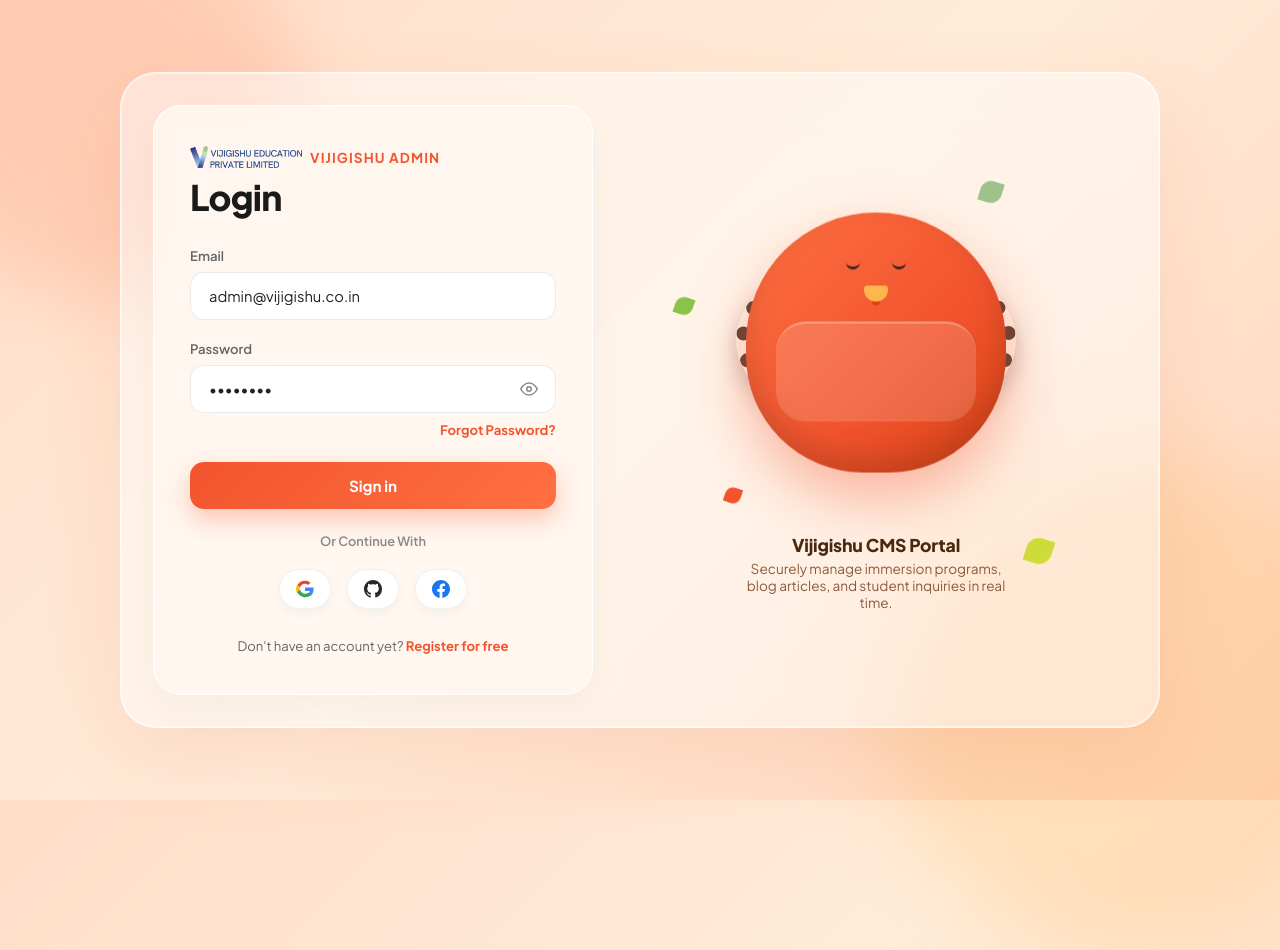
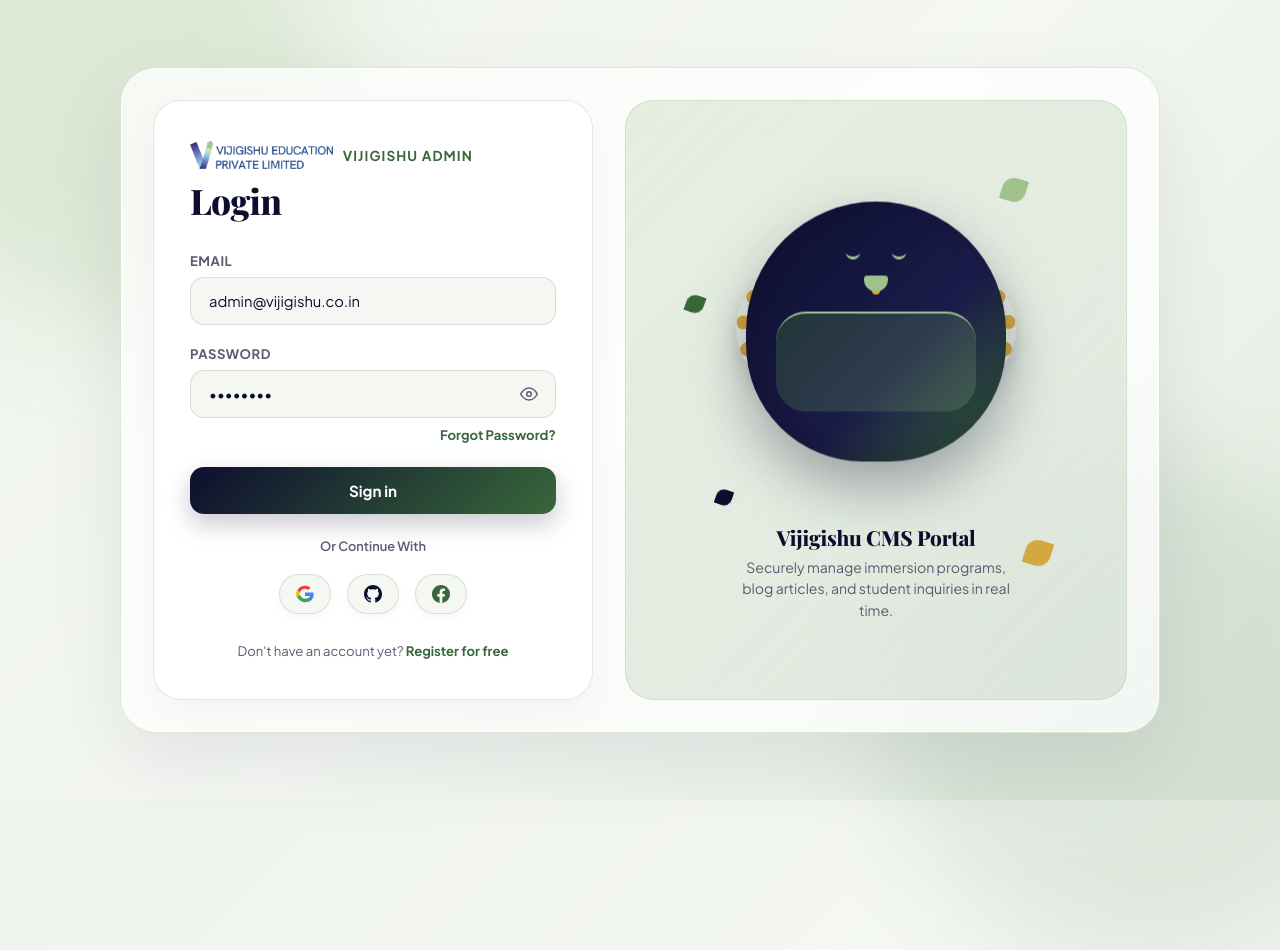
Before and after one commit to Shivam1101/vijigishu-website, a plain HTML site: page login.html in a window 1280 px wide. Shown: the top 950 px of the page. Drawn offline with nearby package versions, Linux system fonts and the light colour scheme.

Commit message:
Update login.html to match Vijigishu official brand color palette

```diff
--- a/login.html
+++ b/login.html
@@ -9,6 +9,19 @@
   <link href="https://fonts.googleapis.com/css2?family=Plus+Jakarta+Sans:wght@400;500;600;700;800&family=Playfair+Display:wght@700;800&display=swap" rel="stylesheet" />
 
   <style>
+    :root {
+      --navy: #0D0E2E;
+      --green: #38673A;
+      --sage: #9FC28C;
+      --gold: #D4A840;
+      --off: #F4F7F2;
+      --dark: #07081A;
+      --white: #FFFFFF;
+      --gray: #5A5B70;
+      --border: rgba(56, 103, 58, 0.15);
+      --ease: cubic-bezier(0.25, 1, 0.5, 1);
+    }
+
     *, *::before, *::after {
       box-sizing: border-box;
       margin: 0;
@@ -18,14 +31,14 @@
     body {
       font-family: 'Plus Jakarta Sans', sans-serif;
       min-height: 100vh;
-      background: linear-gradient(135deg, #FFDEC9 0%, #FFECD9 50%, #FFD4BC 100%);
+      background: linear-gradient(135deg, #EEF4EB 0%, #F4F7F2 50%, #E2ECE0 100%);
       display: flex;
       align-items: center;
       justify-content: center;
       padding: 24px;
       position: relative;
       overflow-x: hidden;
-      color: #2D2D2D;
+      color: var(--navy);
     }
 
     /* Ambient Background Glow Particles */
@@ -33,20 +46,20 @@
       position: absolute;
       border-radius: 50%;
       pointer-events: none;
-      filter: blur(40px);
-      opacity: 0.6;
+      filter: blur(50px);
+      opacity: 0.5;
     }
     .particle-1 {
-      width: 400px;
-      height: 400px;
-      background: rgba(255, 138, 101, 0.4);
-      top: -100px;
+      width: 450px;
+      height: 450px;
+      background: rgba(159, 194, 140, 0.45);
+      top: -120px;
       left: -100px;
     }
     .particle-2 {
       width: 500px;
       height: 500px;
-      background: rgba(255, 183, 77, 0.35);
+      background: rgba(56, 103, 58, 0.2);
       bottom: -150px;
       right: -100px;
     }
@@ -55,12 +68,12 @@
     .login-container {
       width: 100%;
       max-width: 1040px;
-      background: rgba(255, 255, 255, 0.45);
+      background: rgba(255, 255, 255, 0.72);
       backdrop-filter: blur(25px);
       -webkit-backdrop-filter: blur(25px);
       border-radius: 36px;
-      border: 1px solid rgba(255, 255, 255, 0.7);
-      box-shadow: 0 30px 80px rgba(220, 100, 50, 0.12), inset 0 0 0 1px rgba(255, 255, 255, 0.5);
+      border: 1px solid rgba(159, 194, 140, 0.35);
+      box-shadow: 0 30px 80px rgba(13, 14, 46, 0.08), inset 0 0 0 1px rgba(255, 255, 255, 0.6);
       display: grid;
       grid-template-columns: 440px 1fr;
       padding: 32px;
@@ -71,12 +84,11 @@
 
     /* Left Side Form Card */
     .form-card {
-      background: rgba(255, 246, 240, 0.88);
-      backdrop-filter: blur(12px);
+      background: var(--white);
       border-radius: 28px;
       padding: 40px 36px;
-      border: 1px solid rgba(255, 255, 255, 0.9);
-      box-shadow: 0 15px 35px rgba(0, 0, 0, 0.03);
+      border: 1px solid var(--border);
+      box-shadow: 0 15px 35px rgba(13, 14, 46, 0.04);
       display: flex;
       flex-direction: column;
       justify-content: center;
@@ -85,25 +97,26 @@
     .brand-subtitle {
       font-size: 0.85rem;
       font-weight: 700;
-      color: #F2542D;
+      color: var(--green);
       text-transform: uppercase;
       letter-spacing: 0.08em;
-      margin-bottom: 6px;
+      margin-bottom: 8px;
       display: flex;
       align-items: center;
-      gap: 8px;
+      gap: 10px;
     }
 
     .brand-subtitle img {
-      height: 22px;
+      height: 28px;
       width: auto;
       object-fit: contain;
     }
 
     .form-title {
+      font-family: 'Playfair Display', serif;
       font-size: 2.2rem;
       font-weight: 800;
-      color: #1A1A1A;
+      color: var(--navy);
       margin-bottom: 28px;
       letter-spacing: -0.02em;
     }
@@ -115,9 +128,11 @@
     .form-label {
       display: block;
       font-size: 0.82rem;
-      font-weight: 600;
-      color: #666666;
+      font-weight: 700;
+      color: var(--gray);
       margin-bottom: 8px;
+      text-transform: uppercase;
+      letter-spacing: 0.04em;
     }
 
     .input-wrapper {
@@ -130,22 +145,23 @@
       width: 100%;
       padding: 14px 18px;
       border-radius: 14px;
-      border: 1px solid rgba(0, 0, 0, 0.08);
-      background: #FFFFFF;
+      border: 1px solid var(--border);
+      background: var(--off);
       font-size: 0.92rem;
-      color: #222;
+      color: var(--navy);
       outline: none;
-      transition: border-color 0.25s, box-shadow 0.25s;
+      transition: all 0.25s var(--ease);
       font-family: inherit;
     }
 
     .form-input::placeholder {
-      color: #AAAAAA;
+      color: #9A9BB0;
     }
 
     .form-input:focus {
-      border-color: #F2542D;
-      box-shadow: 0 0 0 4px rgba(242, 84, 45, 0.12);
+      background: var(--white);
+      border-color: var(--green);
+      box-shadow: 0 0 0 4px rgba(56, 103, 58, 0.15);
     }
 
     .pwd-toggle {
@@ -154,15 +170,16 @@
       background: none;
       border: none;
       cursor: pointer;
-      color: #888888;
+      color: var(--gray);
       display: flex;
       align-items: center;
       justify-content: center;
       padding: 4px;
+      transition: color 0.2s;
     }
 
     .pwd-toggle:hover {
-      color: #F2542D;
+      color: var(--green);
     }
 
     .forgot-link {
@@ -170,7 +187,7 @@
       text-align: right;
       font-size: 0.82rem;
       font-weight: 700;
-      color: #F2542D;
+      color: var(--green);
       text-decoration: none;
       margin-top: 8px;
       margin-bottom: 24px;
@@ -186,20 +203,21 @@
       width: 100%;
       padding: 14px;
       border-radius: 14px;
-      background: linear-gradient(135deg, #F2542D 0%, #FF7043 100%);
-      color: #FFFFFF;
+      background: linear-gradient(135deg, var(--navy) 0%, var(--green) 100%);
+      color: var(--white);
       font-size: 0.95rem;
       font-weight: 700;
       border: none;
       cursor: pointer;
-      box-shadow: 0 10px 25px rgba(242, 84, 45, 0.32);
-      transition: transform 0.2s, box-shadow 0.2s;
+      box-shadow: 0 10px 25px rgba(13, 14, 46, 0.22);
+      transition: transform 0.2s var(--ease), box-shadow 0.2s var(--ease), background 0.2s;
       font-family: inherit;
     }
 
     .btn-signin:hover {
       transform: translateY(-2px);
-      box-shadow: 0 14px 30px rgba(242, 84, 45, 0.42);
+      box-shadow: 0 14px 30px rgba(56, 103, 58, 0.35);
+      background: linear-gradient(135deg, var(--green) 0%, #2A4F2C 100%);
     }
 
     .btn-signin:active {
@@ -211,7 +229,7 @@
       margin: 24px 0 20px;
       font-size: 0.8rem;
       font-weight: 600;
-      color: #888888;
+      color: var(--gray);
       position: relative;
     }
 
@@ -226,29 +244,31 @@
       width: 52px;
       height: 40px;
       border-radius: 100px;
-      background: #FFFFFF;
-      border: 1px solid rgba(0, 0, 0, 0.06);
-      box-shadow: 0 4px 12px rgba(0, 0, 0, 0.04);
+      background: var(--off);
+      border: 1px solid var(--border);
+      box-shadow: 0 4px 12px rgba(0, 0, 0, 0.03);
       display: flex;
       align-items: center;
       justify-content: center;
       cursor: pointer;
-      transition: transform 0.2s, box-shadow 0.2s;
+      transition: transform 0.2s, box-shadow 0.2s, border-color 0.2s;
     }
 
     .social-btn:hover {
       transform: translateY(-2px);
-      box-shadow: 0 8px 18px rgba(0, 0, 0, 0.08);
+      border-color: var(--green);
+      box-shadow: 0 8px 18px rgba(56, 103, 58, 0.15);
+      background: var(--white);
     }
 
     .register-footer {
       text-align: center;
       font-size: 0.82rem;
-      color: #666666;
+      color: var(--gray);
     }
 
     .register-footer a {
-      color: #F2542D;
+      color: var(--green);
       font-weight: 700;
       text-decoration: none;
     }
@@ -257,7 +277,7 @@
       text-decoration: underline;
     }
 
-    /* Right Side 3D Visual Illustration */
+    /* Right Side 3D Visual Card */
     .visual-card {
       position: relative;
       display: flex;
@@ -267,9 +287,11 @@
       padding: 40px;
       overflow: hidden;
       border-radius: 28px;
+      background: linear-gradient(135deg, rgba(159, 194, 140, 0.25) 0%, rgba(56, 103, 58, 0.12) 100%);
+      border: 1px solid rgba(159, 194, 140, 0.3);
     }
 
-    /* Floating Leaves Effect */
+    /* Floating Leaves Effect (Sage, Green & Gold) */
     .leaf {
       position: absolute;
       border-radius: 50% 0 50% 0;
@@ -278,27 +300,27 @@
     }
 
     .leaf-1 {
-      width: 22px;
-      height: 22px;
-      background: #9FC28C;
+      width: 24px;
+      height: 24px;
+      background: var(--sage);
       top: 15%;
-      right: 25%;
+      right: 20%;
       transform: rotate(45deg);
       animation-delay: 0s;
     }
     .leaf-2 {
       width: 18px;
       height: 18px;
-      background: #8BC34A;
+      background: var(--green);
       top: 35%;
-      left: 10%;
+      left: 12%;
       transform: rotate(-30deg);
       animation-delay: 1s;
     }
     .leaf-3 {
       width: 26px;
       height: 26px;
-      background: #CDDC39;
+      background: var(--gold);
       bottom: 20%;
       right: 15%;
       transform: rotate(15deg);
@@ -307,9 +329,9 @@
     .leaf-4 {
       width: 16px;
       height: 16px;
-      background: #F2542D;
+      background: var(--navy);
       bottom: 30%;
-      left: 20%;
+      left: 18%;
       transform: rotate(60deg);
       animation-delay: 1.5s;
     }
@@ -319,7 +341,7 @@
       100% { transform: translateY(-15px) rotate(20deg); }
     }
 
-    /* 3D Character Illustration Box */
+    /* 3D Character Container */
     .character-box {
       width: 320px;
       height: 320px;
@@ -332,9 +354,9 @@
     .character-avatar {
       width: 260px;
       height: 260px;
-      background: linear-gradient(135deg, #FF7043 0%, #F2542D 60%, #D84315 100%);
+      background: linear-gradient(135deg, var(--navy) 0%, #1B1C4A 60%, var(--green) 100%);
       border-radius: 50% 50% 45% 45%;
-      box-shadow: 0 25px 60px rgba(242, 84, 45, 0.4), inset 0 -15px 30px rgba(0,0,0,0.15);
+      box-shadow: 0 25px 60px rgba(13, 14, 46, 0.35), inset 0 -15px 30px rgba(0,0,0,0.2);
       position: relative;
       display: flex;
       flex-direction: column;
@@ -348,15 +370,15 @@
       100% { transform: translateY(-12px); }
     }
 
-    /* Wooden Bead Necklace around 3D Monk Character */
+    /* Gold Bead Necklace around Character */
     .bead-necklace {
       position: absolute;
       width: 280px;
       height: 180px;
       top: 60px;
       border-radius: 50%;
-      border: 14px dotted #5D4037;
-      box-shadow: 0 10px 20px rgba(0,0,0,0.2);
+      border: 14px dotted var(--gold);
+      box-shadow: 0 10px 20px rgba(0,0,0,0.15);
     }
 
     /* Face Details */
@@ -370,14 +392,14 @@
     .eye {
       width: 14px;
       height: 7px;
-      border-bottom: 3px solid #3E2723;
+      border-bottom: 3px solid var(--sage);
       border-radius: 0 0 10px 10px;
     }
 
     .char-tilak {
       width: 8px;
       height: 8px;
-      background: #D84315;
+      background: var(--gold);
       border-radius: 50%;
       position: absolute;
       top: 85px;
@@ -387,7 +409,7 @@
     .char-beak {
       width: 24px;
       height: 16px;
-      background: #FFB74D;
+      background: var(--sage);
       border-radius: 4px 4px 14px 14px;
       margin-top: 4px;
       z-index: 2;
@@ -396,28 +418,30 @@
     .char-robe {
       width: 200px;
       height: 100px;
-      background: rgba(255, 255, 255, 0.15);
+      background: linear-gradient(135deg, rgba(56, 103, 58, 0.4) 0%, rgba(159, 194, 140, 0.2) 100%);
       border-radius: 30px;
       margin-top: 20px;
       z-index: 2;
-      border-top: 2px solid rgba(255,255,255,0.3);
+      border-top: 2px solid var(--sage);
     }
 
     .char-title {
+      font-family: 'Playfair Display', serif;
       margin-top: 24px;
-      font-size: 1.1rem;
+      font-size: 1.3rem;
       font-weight: 800;
-      color: #4A2810;
+      color: var(--navy);
       text-align: center;
       letter-spacing: -0.01em;
     }
 
     .char-desc {
-      font-size: 0.85rem;
-      color: #8C5A3C;
+      font-size: 0.88rem;
+      color: var(--gray);
       text-align: center;
-      margin-top: 4px;
-      max-width: 260px;
+      margin-top: 6px;
+      max-width: 270px;
+      line-height: 1.5;
     }
 
     /* Responsive */
@@ -470,7 +494,7 @@
               </svg>
             </button>
           </div>
-          <a href="#" class="forgot-link" onclick="alert('Password reset link has been sent to your email!')">Forgot Password?</a>
+          <a href="#" class="forgot-link" onclick="alert('Password reset link has been sent to your admin email!')">Forgot Password?</a>
         </div>
 
         <!-- Sign In Button -->
@@ -490,12 +514,12 @@
             </svg>
           </button>
           <button type="button" class="social-btn" title="GitHub Login" onclick="mockSocialLogin('GitHub')">
-            <svg width="18" height="18" viewBox="0 0 24 24" fill="#24292E">
+            <svg width="18" height="18" viewBox="0 0 24 24" fill="#0D0E2E">
               <path d="M12 0C5.37 0 0 5.37 0 12c0 5.31 3.435 9.795 8.205 11.385.6.105.825-.255.825-.57 0-.285-.015-1.23-.015-2.235-3.015.555-3.795-.735-4.035-1.41-.135-.345-.72-1.41-1.23-1.695-.42-.225-1.02-.78-.015-.795.945-.015 1.62.87 1.845 1.23 1.08 1.815 2.805 1.305 3.495.99.105-.78.42-1.305.765-1.605-2.67-.3-5.46-1.335-5.46-5.925 0-1.305.465-2.385 1.23-3.225-.12-.3-.54-1.53.12-3.18 0 0 1.005-.315 3.3 1.23.96-.27 1.98-.405 3-.405s2.04.135 3 .405c2.295-1.56 3.3-1.23 3.3-1.23.66 1.65.24 2.88.12 3.18.765.84 1.23 1.905 1.23 3.225 0 4.605-2.805 5.625-5.475 5.925.435.375.81 1.095.81 2.22 0 1.605-.015 2.895-.015 3.3 0 .315.225.69.825.57A12.02 12.02 0 0024 12c0-6.63-5.37-12-12-12z"/>
             </svg>
           </button>
           <button type="button" class="social-btn" title="Facebook Login" onclick="mockSocialLogin('Facebook')">
-            <svg width="18" height="18" viewBox="0 0 24 24" fill="#1877F2">
+            <svg width="18" height="18" viewBox="0 0 24 24" fill="#38673A">
               <path d="M24 12.073c0-6.627-5.373-12-12-12s-12 5.373-12 12c0 5.99 4.388 10.954 10.125 11.854v-8.385H7.078v-3.47h3.047V9.43c0-3.007 1.792-4.669 4.533-4.669 1.312 0 2.686.235 2.686.235v2.953H15.83c-1.491 0-1.956.925-1.956 1.874v2.25h3.328l-.532 3.47h-2.796v8.385C19.612 23.027 24 18.062 24 12.073z"/>
             </svg>
           </button>
```
